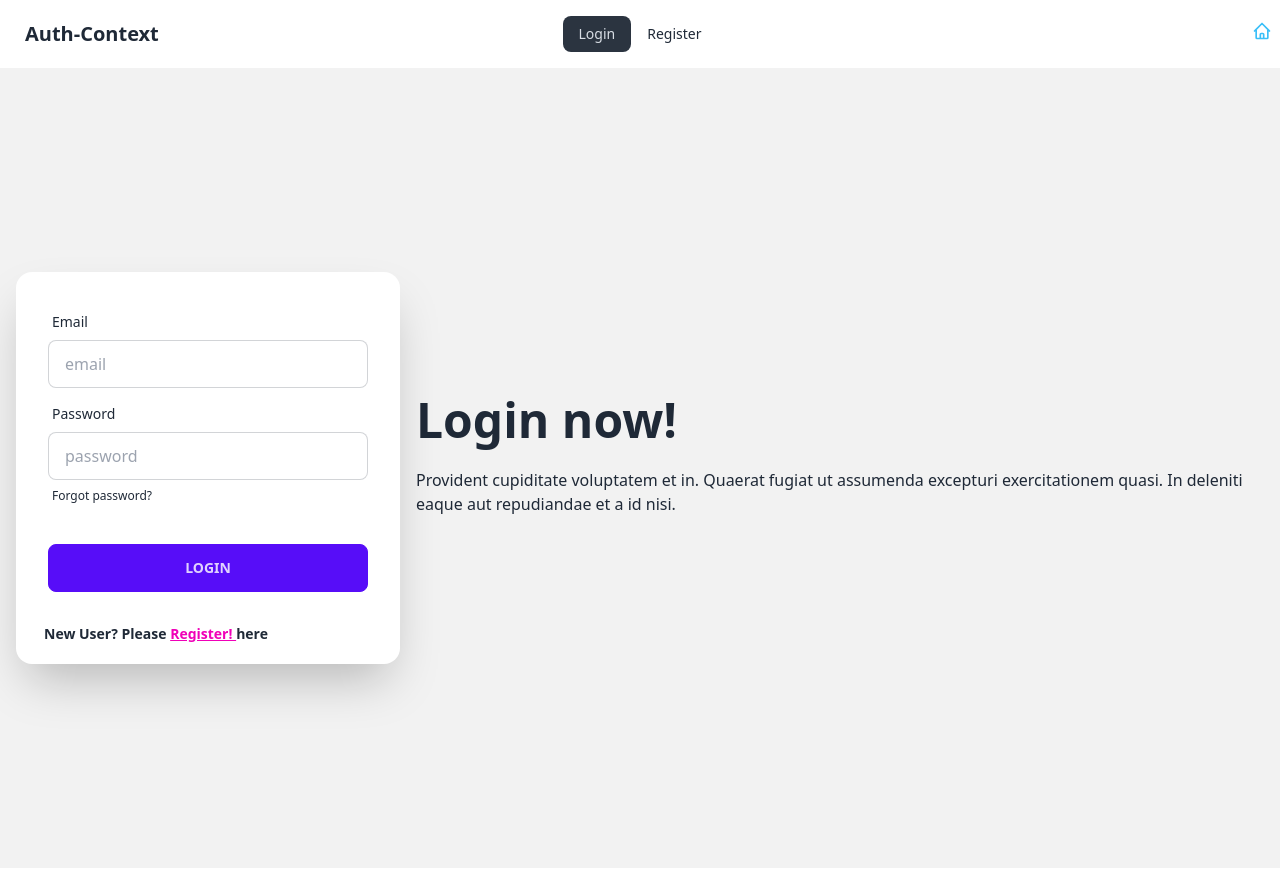
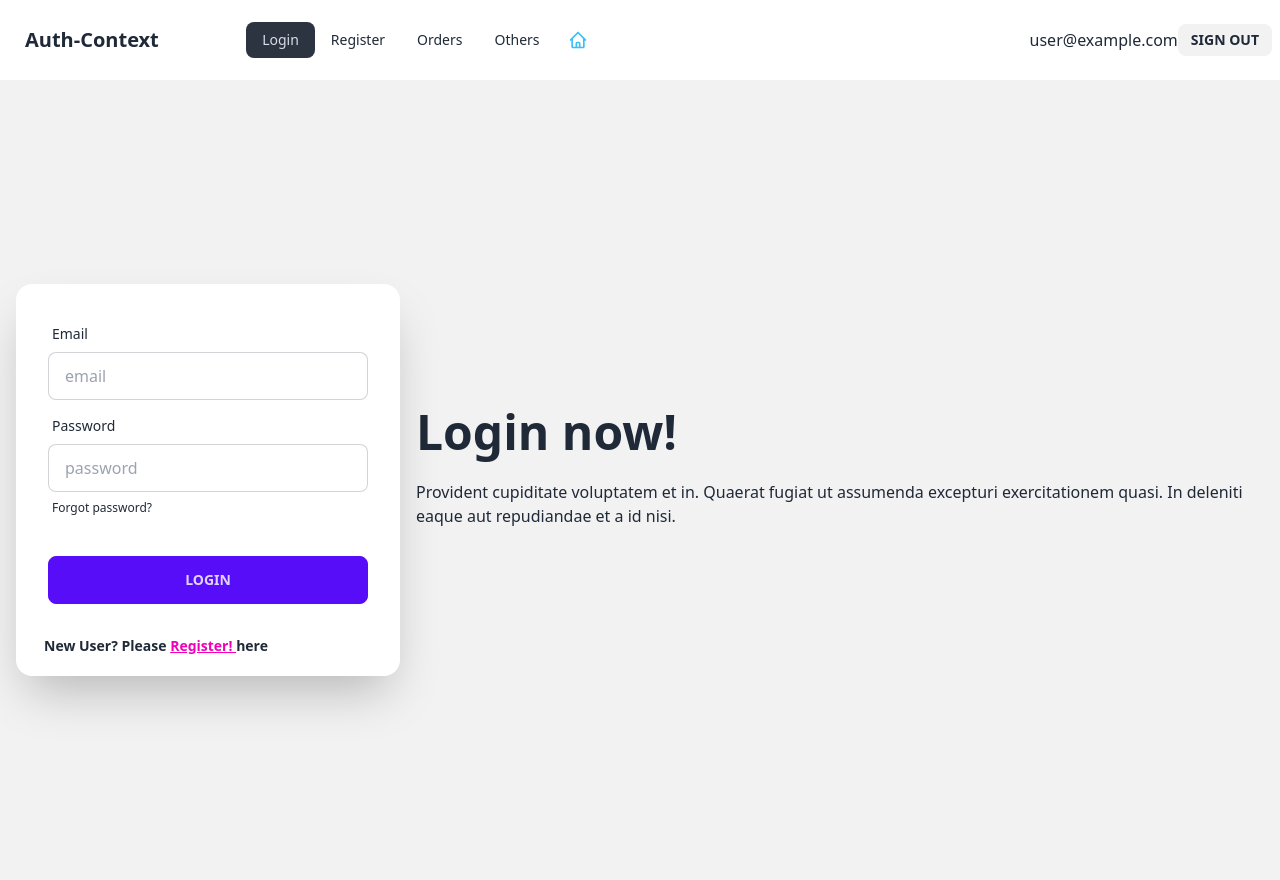
Before and after one commit to istiak29/auth-contex, a React (Vite) app: page /login in a window 1280 px wide. Built offline with nearby package versions, Linux system fonts and the light colour scheme; no server answers; sample sign-in values are in the browser's storage.

Commit message:
created private route orders file

```diff
--- a/src/components/Navbar.jsx
+++ b/src/components/Navbar.jsx
@@ -1,12 +1,27 @@
-import { NavLink } from "react-router-dom";
+import { useContext } from "react";
+import { Link, NavLink } from "react-router-dom";
+import { AuthContext } from "../providers/AuthProvider";
 
 
 const Navbar = () => {
 
+    const { user, logOut } = useContext(AuthContext);
+
+    const handleLogOut = () => {
+        logOut()
+            .then(() => {
+                console.log('Log out successfully');
+            })
+            .catch((error) => {
+                console.error(error)
+            })
+    }
     const navLinks = <>
 
         <li><NavLink to={'/login'}>Login</NavLink></li>
         <li><NavLink to={'/register'}>Register</NavLink></li>
+        <li><NavLink to={'/orders'}>Orders</NavLink></li>
+        <li><NavLink to={'/others'}>Others</NavLink></li>
     </>
 
     return (
@@ -28,10 +43,22 @@ const Navbar = () => {
                         {navLinks}
                     </ul>
                 </div>
-                <div className="navbar-end">
+                <div className="navbar">
                     <NavLink to={'/'}><button className="text-info">
                         <svg xmlns="http://www.w3.org/2000/svg" className="h-5 w-5" fill="none" viewBox="0 0 24 24" stroke="currentColor"><path strokeLinecap="round" strokeLinejoin="round" strokeWidth="2" d="M3 12l2-2m0 0l7-7 7 7M5 10v10a1 1 0 001 1h3m10-11l2 2m-2-2v10a1 1 0 01-1 1h-3m-6 0a1 1 0 001-1v-4a1 1 0 011-1h2a1 1 0 011 1v4a1 1 0 001 1m-6 0h6" /></svg>
                     </button></NavLink>
+                </div>
+
+                {/* signOut button */}
+                <div className="navbar-end">
+                    {
+                        user ? <>
+                            <span> {user.email}</span>
+                            <button onClick={handleLogOut} className="btn btn-sm "> sign out</button>
+                        </> :
+                            <button className="btn btn-sm"><Link to={'/'}>Home</Link></button>
+                    }
+
                 </div>
             </div>
         </div>
--- /dev/null
+++ b/src/components/Orders/Orders.jsx
@@ -0,0 +1,16 @@
+
+const Orders = () => {
+    return (
+        <div>
+            <ul>
+                <li>item-11</li>
+                <li>item-21</li>
+                <li>item-31</li>
+                <li>item-41</li>
+                <li>item-51</li>
+            </ul>
+        </div>
+    );
+};
+
+export default Orders;
--- /dev/null
+++ b/src/components/Others.jsx
@@ -0,0 +1,11 @@
+
+
+const Others = () => {
+    return (
+        <div className="ml-5">
+            <h2 className="text-3xl font-semibold text-purple-800">this is my home page created by my elder brother</h2>
+        </div>
+    );
+};
+
+export default Others;
--- a/src/providers/AuthProvider.jsx
+++ b/src/providers/AuthProvider.jsx
@@ -1,6 +1,6 @@
 import { createContext, useEffect, useState } from "react";
 import PropTypes from 'prop-types';
-import { createUserWithEmailAndPassword, onAuthStateChanged } from "firebase/auth";
+import { createUserWithEmailAndPassword, onAuthStateChanged, signOut } from "firebase/auth";
 import { signInWithEmailAndPassword } from "firebase/auth";
 import auth from "../firebase/firebase.config";
 
@@ -24,15 +24,25 @@ const AuthProvider = ({ children }) => {
     }
 
     useEffect(() => {
-        onAuthStateChanged(auth, currentUser => {
+        const unsubscribe = onAuthStateChanged(auth, currentUser => {
             if (currentUser) {
                 setUser(currentUser)
                 console.log('observing current user inside useEffect', currentUser)
             }
         })
+
+        return () => {
+            unsubscribe
+        }
+
     }, [])
 
-    const authInfo = {user, createUser, signInUser}
+    // sign out
+    const logOut = () => {
+        return signOut(auth)
+    }
+
+    const authInfo = {user, createUser, signInUser, logOut}
 
     return (
         <AuthContext.Provider value={authInfo}>
--- /dev/null
+++ b/src/routes/PrivateRoutes.jsx
@@ -0,0 +1,19 @@
+import { useContext } from "react";
+import { AuthContext } from "../providers/AuthProvider";
+import { Navigate } from "react-router-dom";
+
+
+const PrivateRoutes = ({ children }) => {
+
+    const { user } = useContext(AuthContext);
+
+    if (user) {
+        return children;
+    }
+
+    return (
+        <Navigate to={'/login'}></Navigate>
+    );
+};
+
+export default PrivateRoutes;
```
Also changed, not shown: src/main.jsx (+11 -0 lines).
